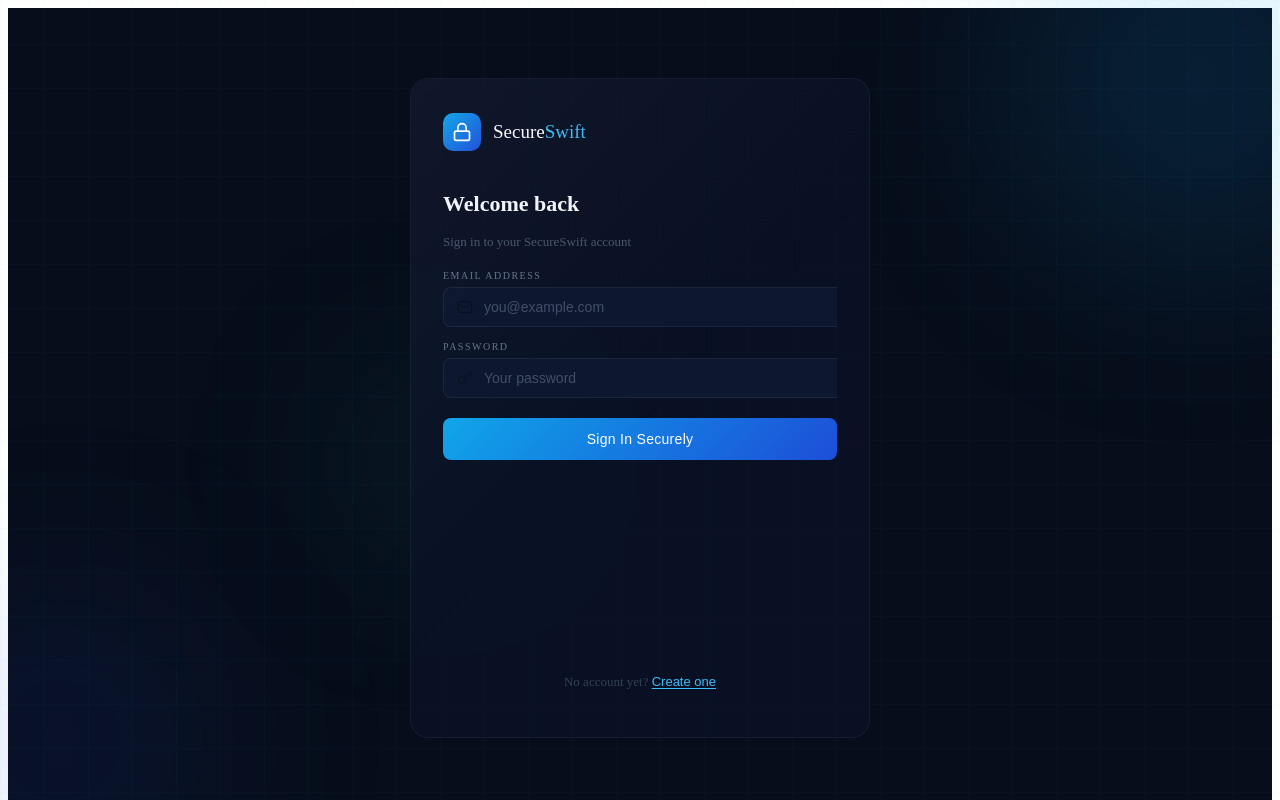
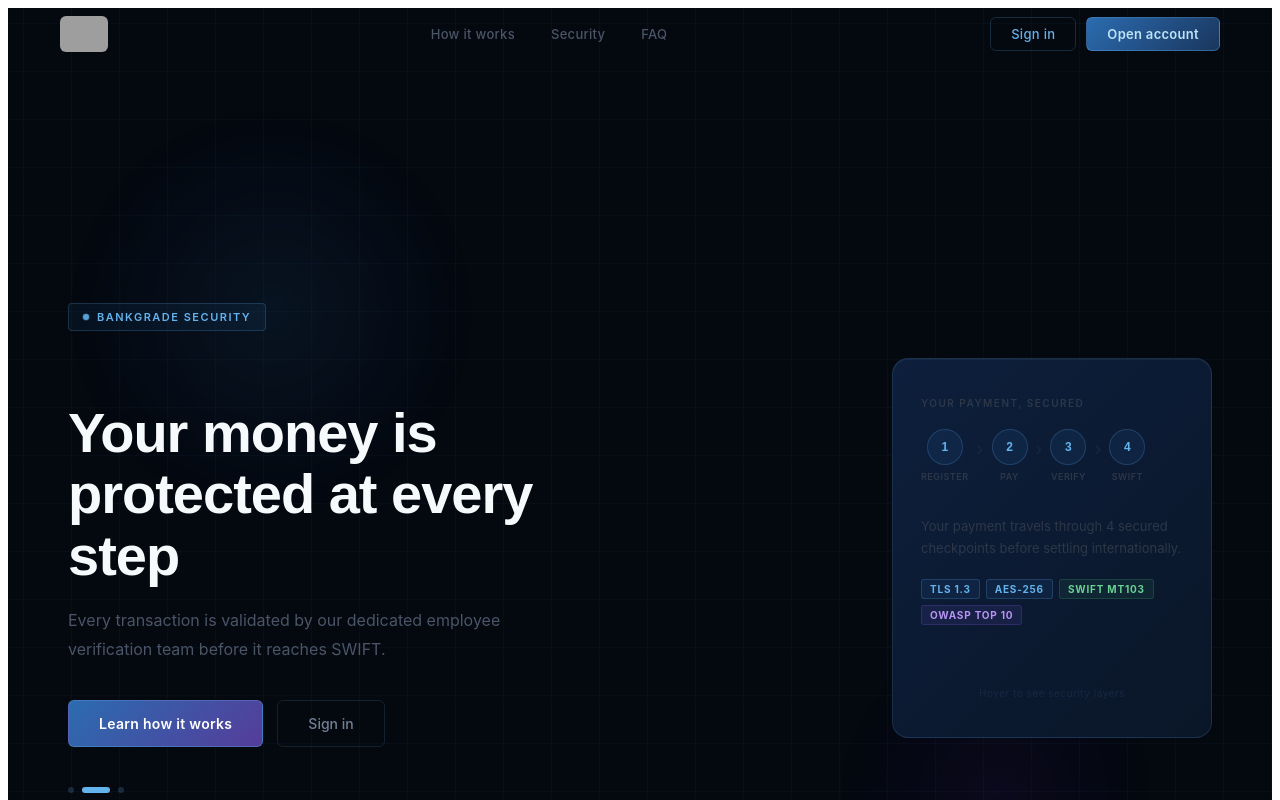
Before and after one commit to Theelucy/APDS-GROUP-PROJECT, a React (Vite) app: page / in a window 1280 px wide. Before the commit this address led to /auth. Shown: the top 800 px of the page. Built offline with nearby package versions, Linux system fonts and the light colour scheme; grey boxes are pictures that could not be loaded; the HTML template or start-up script is replaced by a standard one.

Commit message:
Add LandingPage route to App component

```diff
--- a/src/App.jsx
+++ b/src/App.jsx
@@ -2,7 +2,7 @@ import React from 'react'
 import { BrowserRouter, Routes, Route, Navigate } from 'react-router-dom'
 import { AuthProvider } from './context/AuthContext.jsx'
 import ProtectedRoute from './components/ProtectedRoute.jsx'
-
+import LandingPage from './pages/LandingPage.jsx'
 import AuthPage from './pages/AuthPage.jsx'
 import Dashboard from './pages/Dashboard.jsx'
 import PaymentPage from './pages/PaymentPage.jsx'
@@ -19,6 +19,7 @@ export default function App() {
           <Route path="/auth" element={<AuthPage />} />
 
           {/* Customer protected routes */}
+          <Route path="/" element={<LandingPage />} />
           <Route path="/dashboard"     element={<ProtectedRoute><Dashboard /></ProtectedRoute>} />
           <Route path="/payment"       element={<ProtectedRoute><PaymentPage /></ProtectedRoute>} />
           <Route path="/transactions"  element={<ProtectedRoute><TransactionsPage /></ProtectedRoute>} />
```
